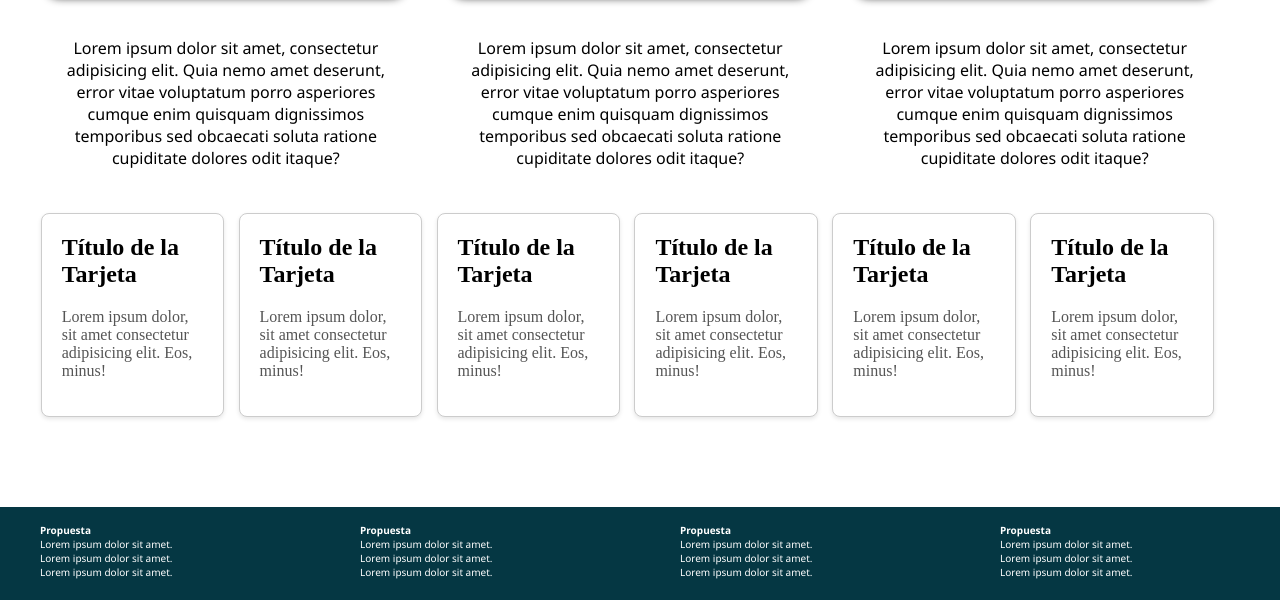
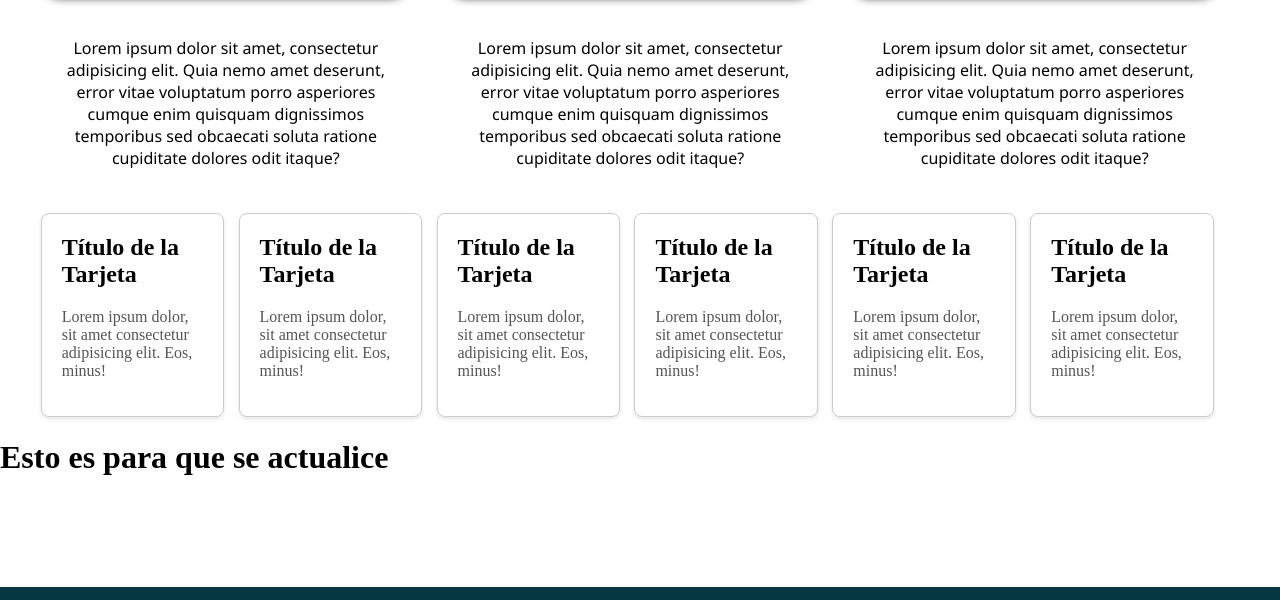
Before and after one commit to LeonelFross/ProyectoWeb23540, a plain HTML site: page index.html in a window 1280 px wide. Shown: the part 1643-2243 px from the top of the page. Drawn offline with Linux system fonts and the light colour scheme.

Commit message:
Actualizando Index

```diff
--- a/index.html
+++ b/index.html
@@ -152,6 +152,8 @@
 
         </Article>
 
+        <h1>Esto es para que se actualice</h1>
+
     </main>
 
     <br>
```
